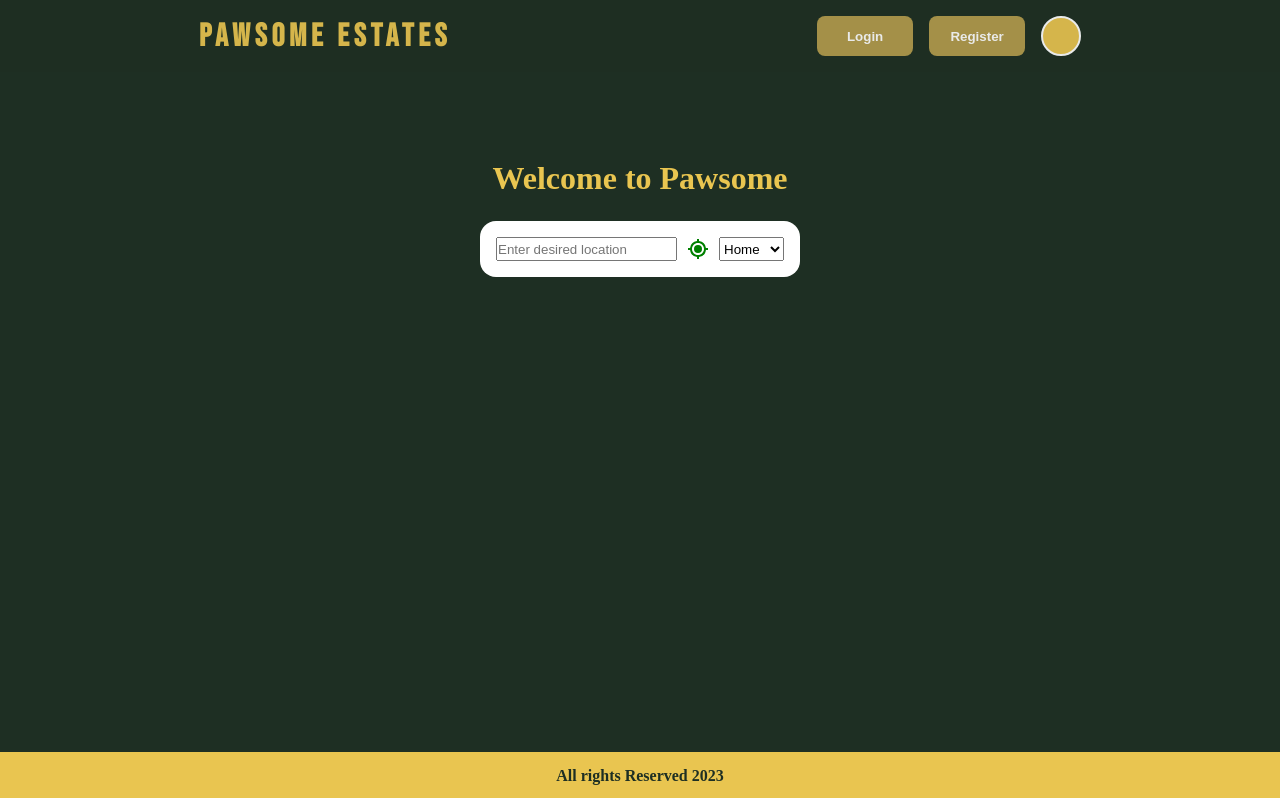
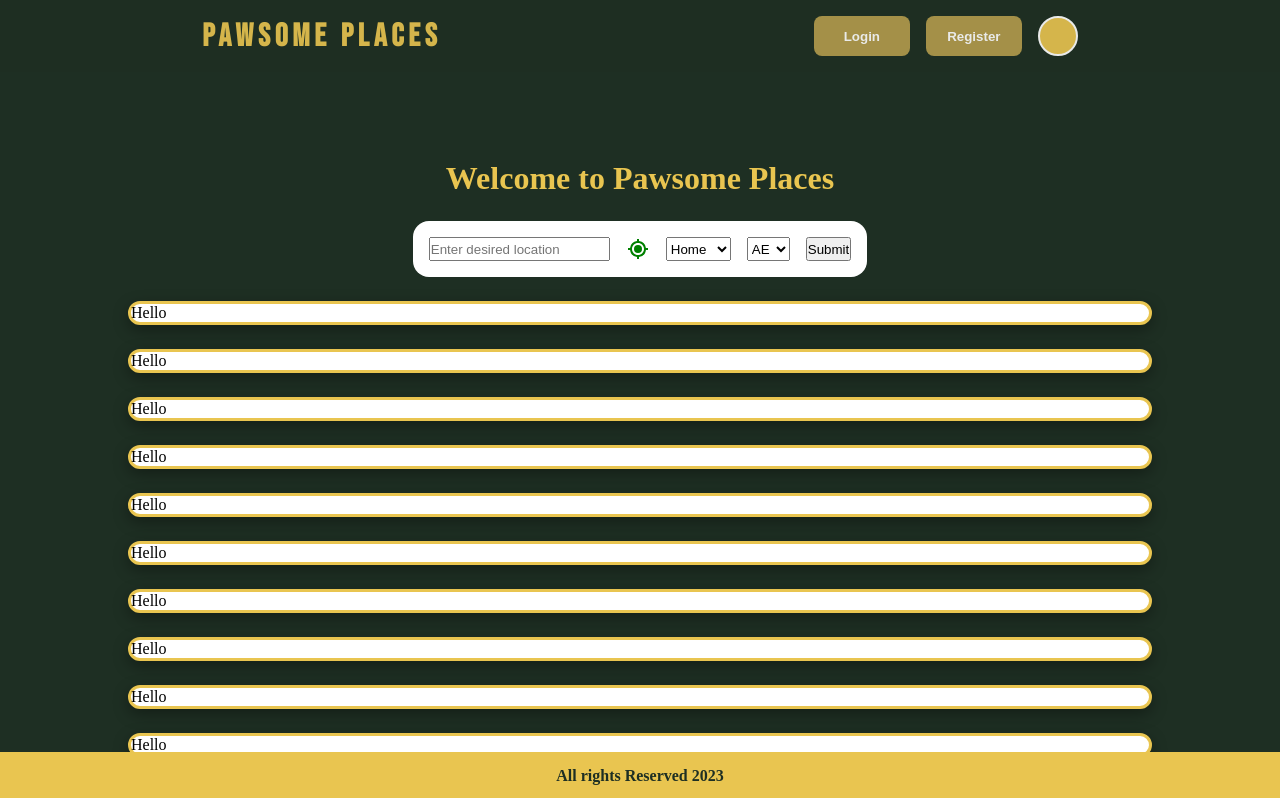
Before and after one commit to canocalir/pawsome-places, a React (Vite) app: page / in a window 1280 px wide. Shown: the top 798 px of the page. Built offline with nearby package versions, Linux system fonts and the light colour scheme.

Commit message:
fixed structure and created input section

```diff
--- a/package.json
+++ b/package.json
@@ -9,10 +9,13 @@
     "preview": "vite preview"
   },
   "dependencies": {
+    "@reduxjs/toolkit": "^1.9.1",
+    "@tanstack/react-query": "^4.23.0",
     "@types/styled-components": "^5.1.26",
     "react": "^18.2.0",
     "react-dom": "^18.2.0",
     "react-hook-form": "^7.42.1",
+    "react-redux": "^8.0.5",
     "react-router-dom": "^6.7.0",
     "styled-components": "^5.3.6"
   },
--- a/src/components/HomeForm/HomeForm.styled.ts
+++ b/src/components/HomeForm/HomeForm.styled.ts
@@ -1,13 +1,14 @@
 import styled from "styled-components";
 
-const FormElement = styled.div`
+const FormElement = styled.form`
     display: flex;
     background-color: #ffffff;
     padding: 1rem;
     border-radius: 1rem;
-    width: 20rem;
+    width: fit-content;
     max-width: 100%;
     justify-content: space-between;
+    gap:1rem;
 `
 
 export {FormElement}
--- a/src/components/HomeForm/HomeForm.tsx
+++ b/src/components/HomeForm/HomeForm.tsx
@@ -1,34 +1,94 @@
-import {BiCurrentLocation} from "react-icons/bi"
-import { useForm } from "react-hook-form";
+import { BiCurrentLocation } from "react-icons/bi";
+import { SubmitHandler, useForm } from "react-hook-form";
 import { FormElement } from "./HomeForm.styled";
+import { useState } from "react";
 
 type Inputs = {
   location: string;
   estateType: string;
+  countries: string[];
 };
+
+const countries = [
+  "AE",
+  "AR",
+  "AS",
+  "AT",
+  "AU",
+  "BE",
+  "BR",
+  "CA",
+  "CH",
+  "CL",
+  "CN",
+  "CO",
+  "DE",
+  "DK",
+  "ES",
+  "FI",
+  "FR",
+  "GB",
+  "GR",
+  "HK",
+  "HU",
+  "ID",
+  "IE",
+  "IN",
+  "IS",
+  "IT",
+  "JP",
+  "KR",
+  "MX",
+  "MY",
+  "NL",
+  "NO",
+  "NZ",
+  "PE",
+  "PH",
+  "PT",
+  "SE",
+  "SG",
+  "TH",
+  "TR",
+  "TW",
+  "US",
+  "VN",
+  "XE",
+  "ZA",
+];
 
 const HomeForm = () => {
   const {
     register,
     handleSubmit,
     watch,
+    control,
     formState: { errors, isLoading },
   } = useForm<Inputs>();
-  console.log(watch("estateType"));
+  const [submittedDate, setSubmittedDate] = useState();
+
+
+  const onSubmit: SubmitHandler<Inputs> = (data) => console.log(data);
+
   return (
-    <FormElement>
+    <FormElement onSubmit={handleSubmit(onSubmit)}>
+
       <input
         placeholder="Enter desired location"
         {...register("location", { required: true })}
       />
-      <BiCurrentLocation size={"1.5rem"} color="green"/>
-      <select
-        {...register("estateType", { required: true })}
-      >
+      <BiCurrentLocation size={"1.5rem"} color="green" />
+      <select {...register("estateType", { required: true })}>
         <option value="Home">Home</option>
         <option value="Home1">Home1</option>
         <option value="Home2">Home2</option>
       </select>
+      <select {...register("countries", { required: true })}>
+        {countries.map((country) => {
+          return <option key={country}>{country}</option>;
+        })}
+      </select>
+      <input type="submit" />
     </FormElement>
   );
 };
--- a/src/components/Navbar/Navbar.tsx
+++ b/src/components/Navbar/Navbar.tsx
@@ -13,7 +13,7 @@ const Navbar = () => {
     <NavbarContainer>
       <NavbarLogoContainer>
         <BrandTextLogoLink to="/">
-          <h1>Pawsome Estates</h1>
+          <h1>Pawsome Places</h1>
         </BrandTextLogoLink>
       </NavbarLogoContainer>
       <NavbarButtonContainer>
--- /dev/null
+++ b/src/components/PlaceCard/PlaceCard.styled..ts
@@ -0,0 +1,14 @@
+import styled from "styled-components";
+import { theme } from "../../styles/theme";
+
+const PlaceCardContainer = styled.div`
+    display: flex;
+    background-color: #ffffff;
+    width: 80%;
+    height: 7rem;
+    border-radius: 1.2rem;
+    box-shadow: rgba(0, 0, 0, 0.35) 0px 5px 15px;
+    border: 3px solid ${theme.mainButtonHoverColor};
+`
+
+export {PlaceCardContainer}
--- /dev/null
+++ b/src/components/PlaceCard/PlaceCard.tsx
@@ -0,0 +1,11 @@
+import { PlaceCardContainer } from "./PlaceCard.styled."
+
+const PlaceCard = () => {
+  return (
+    <PlaceCardContainer>
+        Hello
+    </PlaceCardContainer>
+  )
+}
+
+export default PlaceCard
--- a/src/main.tsx
+++ b/src/main.tsx
@@ -2,9 +2,14 @@ import React from 'react'
 import ReactDOM from 'react-dom/client'
 import App from './App'
 import './index.css'
+import { QueryClient, QueryClientProvider } from '@tanstack/react-query'
+
+const queryClient = new QueryClient()
 
 ReactDOM.createRoot(document.getElementById('root') as HTMLElement).render(
   <React.StrictMode>
+    <QueryClientProvider client={queryClient}>
     <App />
+    </QueryClientProvider>
   </React.StrictMode>,
 )
--- a/src/views/Home/Home.styled.ts
+++ b/src/views/Home/Home.styled.ts
@@ -11,17 +11,16 @@ const DivideHalfScreen = css`
 
 const HomePageContainer = styled.div`
   display: flex;
-  height: 100vh;
   flex-wrap: wrap;
 `;
 const LeftContainer = styled.div`
   ${DivideHalfScreen};
   background-color: ${theme.navBackColor};
-  height: 100vh;
   padding-top: 10rem;
   flex-direction: column;
   align-items: center;
   gap: 1.5rem;
+  height: 100vh;
   >h1{
     color: ${theme.mainButtonHoverColor}
   }
@@ -29,13 +28,16 @@ const LeftContainer = styled.div`
 
 const RightContainer = styled.div`
   ${DivideHalfScreen};
+  background-color: ${theme.navBackColor};
+  justify-content: center;
 `;
 
 const BackgroundImage = styled.img`
- width: 100%;
+ height: 100vh;
  @media (max-width: 1600px) {
-  width: 100vw;
+  height: 100%;
+  width: 95vw;
   }
 `;
 
-export { HomePageContainer, LeftContainer, RightContainer, BackgroundImage };
+export { HomePageContainer, LeftContainer, RightContainer, BackgroundImage};
--- a/src/views/Home/Home.tsx
+++ b/src/views/Home/Home.tsx
@@ -6,13 +6,15 @@ import {
 } from "./Home.styled";
 import backgroundURL from '../../assets/amscat.png'
 import HomeForm from "../../components/HomeForm/HomeForm";
+import PlaceCard from "../../components/PlaceCard/PlaceCard";
 
 const Home = () => {
   return (
     <HomePageContainer>
       <LeftContainer>
-       <h1>Welcome to Pawsome</h1>
+       <h1>Welcome to Pawsome Places</h1>
        <HomeForm/>
+       {[1,2,3,4,5,6,7,8,9,10,11].map((num) => <PlaceCard/>)}
       </LeftContainer>
       <RightContainer>
         <BackgroundImage src={backgroundURL} alt="" />
```
Also changed, not shown: src/app/store.ts (added, +7 -0 lines), 2 other files (tests, documents, lock files or other folders).
